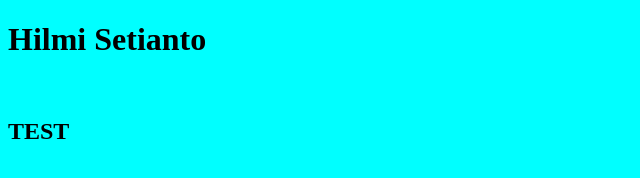
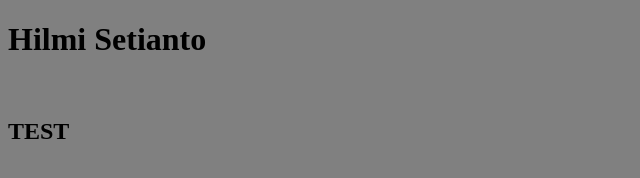
Before and after one commit to hilmi16/hilmi16.github.io, a plain HTML site: page index.html in a window 1280 px wide. Shown: the whole page, without its empty margins (0-640 px from the left). Drawn offline with Linux system fonts and the light colour scheme.

Commit message:
update style.css

```diff
--- a/assets/style.css
+++ b/assets/style.css
@@ -1,3 +1,3 @@
 body{
-background-color: cyan;
+background-color: grey;
 }
```
